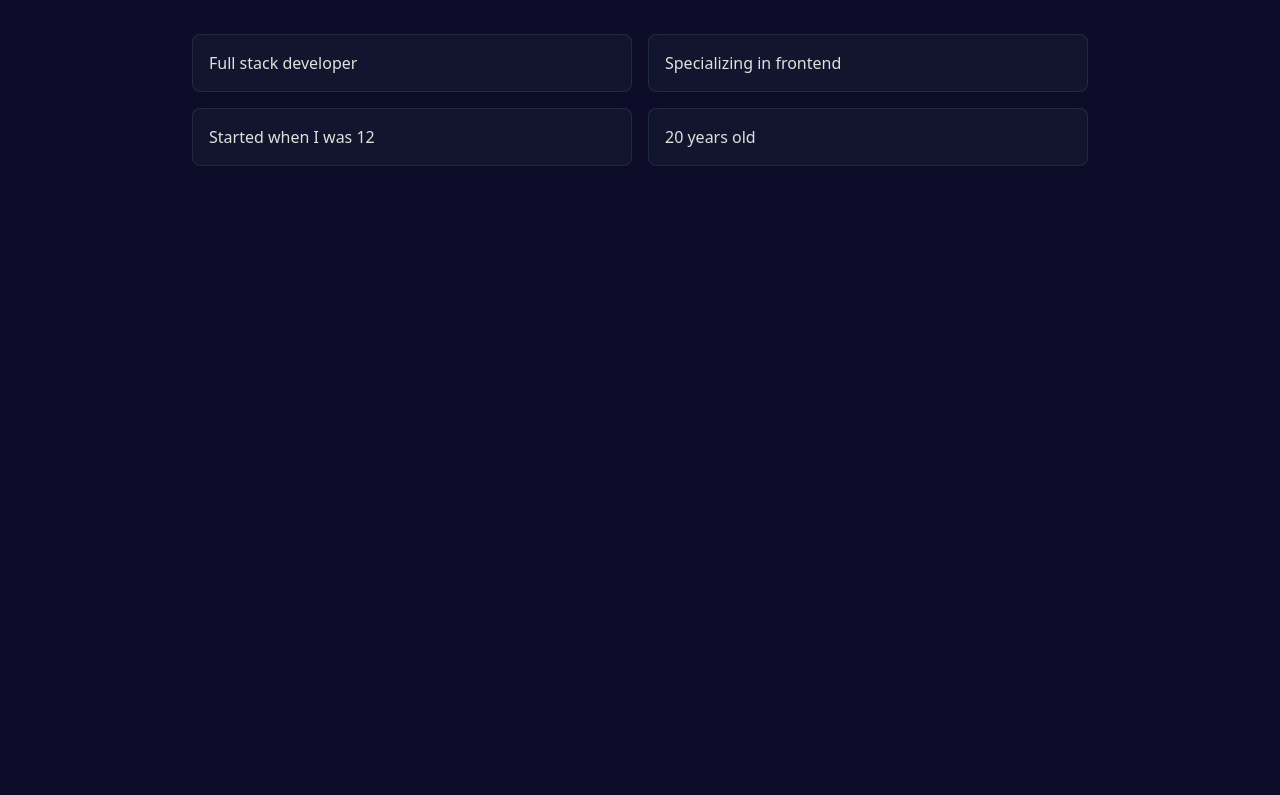
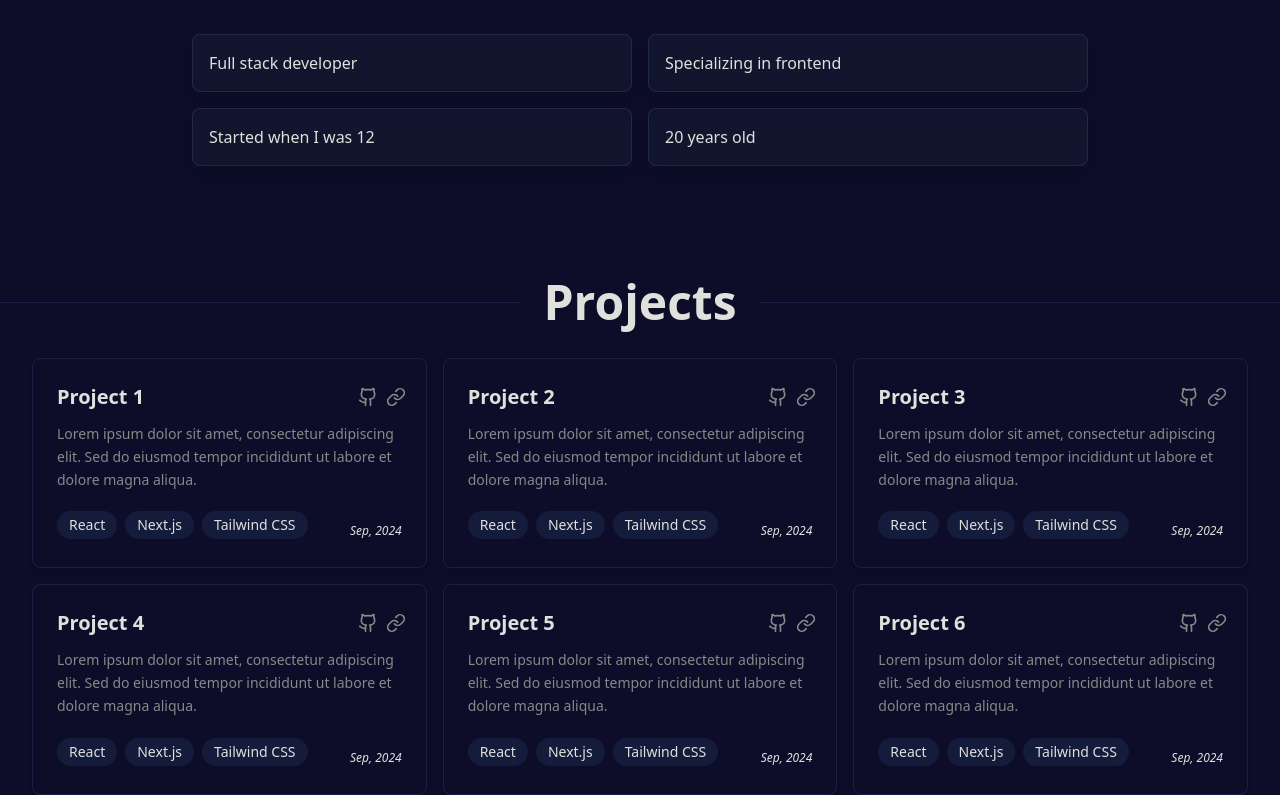
Before and after one commit to Berget1411/another-new-portfolio, a Next.js app: page / in a window 1280 px wide. Shown: the part 1145-1940 px from the top of the page. Before the commit the page ends 1600 px from the top, so only its background shows below. Built offline with nearby package versions, Linux system fonts and the light colour scheme.

Commit message:
feat: add projects section

```diff
--- a/app/globals.css
+++ b/app/globals.css
@@ -17,6 +17,22 @@
   --background: #ffffff;
   --foreground: #171717;
   --color-primary: oklch(0.623 0.214 259.815);
+}
+
+/* Add Tailwind theme configuration */
+@tailwind base;
+@tailwind components;
+@tailwind utilities;
+
+@layer base {
+  :root {
+    --background-primary: 240 77% 11%;
+    --background-secondary: 231 48% 16%;
+    --background-tertiary: 232 43% 19%;
+    --background-quaternary: 232 40% 21%;
+    --text-primary: 54 7% 84%;
+    --text-secondary: 0 0% 53%;
+  }
 }
 
 body {
--- a/components/about/about.tsx
+++ b/components/about/about.tsx
@@ -98,7 +98,7 @@ export function About() {
   return (
     <section
       id='about'
-      className='relative w-full min-h-screen bg-background py-12 md:py-20'
+      className='relative w-full  bg-background py-12 md:py-20'
     >
       <div className='container mx-auto px-4 md:px-8'>
         <motion.div
--- a/components/home-page.tsx
+++ b/components/home-page.tsx
@@ -1,11 +1,12 @@
 import { Hero } from "./hero";
 import { About } from "./about";
-
+import { Projects } from "./projects";
 export function HomePage() {
   return (
     <main>
       <Hero />
       <About />
+      <Projects />
     </main>
   );
 }
--- /dev/null
+++ b/components/projects/index.ts
@@ -0,0 +1 @@
+export { Projects } from "./projects";
--- /dev/null
+++ b/components/projects/project-card.tsx
@@ -0,0 +1,62 @@
+"use client";
+import { type Project } from "./projects";
+import { Badge } from "../ui/badge";
+import { Icon } from "../ui/icon";
+import { Github, Link } from "lucide-react";
+import { scrollToSection } from "@/utils/scroll-to-section";
+
+export function ProjectCard({ project }: { project: Project }) {
+  return (
+    <div
+      className='group rounded-lg p-6 transition-all duration-300 shadow-md border border-background-tertiary hover:border-background-tertiary/80 hover:shadow-lg cursor-pointer '
+      onClick={() => scrollToSection(project.title)}
+    >
+      <div className='flex justify-between items-start mb-3'>
+        <h3 className='text-xl font-bold text-text-primary group-hover:text-primary/90 transition-colors'>
+          {project.title}
+        </h3>
+        <div className='flex gap-3 mt-1'>
+          {project.github && (
+            <a
+              href={project.github}
+              target='_blank'
+              rel='noopener noreferrer'
+              className='text-text-secondary hover:text-primary transition-colors'
+            >
+              <Icon icon={<Github className='w-5 h-5' />} tooltip='GitHub' />
+            </a>
+          )}
+          {project.link && (
+            <a
+              href={project.link}
+              target='_blank'
+              rel='noopener noreferrer'
+              className='text-text-secondary hover:text-primary transition-colors'
+            >
+              <Icon icon={<Link className='w-5 h-5' />} tooltip='Live Demo' />
+            </a>
+          )}
+        </div>
+      </div>
+      <p className='text-sm text-text-secondary mb-5 leading-relaxed'>
+        {project.description}
+      </p>
+      <div className='flex flex-wrap justify-between items-center'>
+        <div className='flex flex-wrap gap-2 mb-1'>
+          {project.techStack.map((tech) => (
+            <Badge
+              key={tech}
+              size='md'
+              className='bg-background-tertiary/50 text-text-secondary hover:bg-background-tertiary'
+            >
+              {tech}
+            </Badge>
+          ))}
+        </div>
+        <span className='text-xs text-text-tertiary italic mt-2'>
+          {project.date}
+        </span>
+      </div>
+    </div>
+  );
+}
--- /dev/null
+++ b/components/projects/projects.tsx
@@ -0,0 +1,78 @@
+import { Separator } from "../ui/separator";
+import { ProjectCard } from "./project-card";
+
+const projects = [
+  {
+    title: "Project 1",
+    description:
+      "Lorem ipsum dolor sit amet, consectetur adipiscing elit. Sed do eiusmod tempor incididunt ut labore et dolore magna aliqua.",
+    date: "Sep, 2024",
+    techStack: ["React", "Next.js", "Tailwind CSS"],
+    github: "https://github.com/project1",
+    link: "https://project1.com",
+  },
+  {
+    title: "Project 2",
+    description:
+      "Lorem ipsum dolor sit amet, consectetur adipiscing elit. Sed do eiusmod tempor incididunt ut labore et dolore magna aliqua.",
+    date: "Sep, 2024",
+    techStack: ["React", "Next.js", "Tailwind CSS"],
+    github: "https://github.com/project2",
+    link: "https://project2.com",
+  },
+  {
+    title: "Project 3",
+    description:
+      "Lorem ipsum dolor sit amet, consectetur adipiscing elit. Sed do eiusmod tempor incididunt ut labore et dolore magna aliqua.",
+    date: "Sep, 2024",
+    techStack: ["React", "Next.js", "Tailwind CSS"],
+    github: "https://github.com/project3",
+    link: "https://project3.com",
+  },
+  {
+    title: "Project 4",
+    description:
+      "Lorem ipsum dolor sit amet, consectetur adipiscing elit. Sed do eiusmod tempor incididunt ut labore et dolore magna aliqua.",
+    date: "Sep, 2024",
+    techStack: ["React", "Next.js", "Tailwind CSS"],
+    github: "https://github.com/project4",
+    link: "https://project4.com",
+  },
+  {
+    title: "Project 5",
+    description:
+      "Lorem ipsum dolor sit amet, consectetur adipiscing elit. Sed do eiusmod tempor incididunt ut labore et dolore magna aliqua.",
+    date: "Sep, 2024",
+    techStack: ["React", "Next.js", "Tailwind CSS"],
+    github: "https://github.com/project5",
+    link: "https://project5.com",
+  },
+  {
+    title: "Project 6",
+    description:
+      "Lorem ipsum dolor sit amet, consectetur adipiscing elit. Sed do eiusmod tempor incididunt ut labore et dolore magna aliqua.",
+    date: "Sep, 2024",
+    techStack: ["React", "Next.js", "Tailwind CSS"],
+    github: "https://github.com/project6",
+    link: "https://project6.com",
+  },
+];
+
+export type Project = (typeof projects)[number];
+
+export function Projects() {
+  return (
+    <div>
+      <Separator>
+        <h2 className='text-2xl md:text-5xl font-bold mb-0 text-center'>
+          Projects
+        </h2>
+      </Separator>
+      <div className='container mx-auto px-4 md:px-8 grid grid-cols-1 md:grid-cols-2 lg:grid-cols-3 gap-4'>
+        {projects.map((project) => (
+          <ProjectCard key={project.title} project={project} />
+        ))}
+      </div>
+    </div>
+  );
+}
--- /dev/null
+++ b/components/ui/badge.tsx
@@ -0,0 +1,31 @@
+import { cn } from "@/lib/utils";
+export function Badge({
+  children,
+  className,
+  variant = "default",
+  size = "md",
+}: {
+  children: React.ReactNode;
+  className?: string;
+  variant?: "default" | "secondary" | "outline";
+  size?: "sm" | "md" | "lg";
+}) {
+  return (
+    <div
+      className={cn(
+        "rounded-full px-2 py-1 text-xs hover:opacity-80 transition-opacity duration-300 cursor-pointer",
+        size === "sm" && "px-2 py-1 text-xs",
+        size === "md" && "px-3 py-1 text-sm",
+        size === "lg" && "px-4 py-2 text-base",
+        className,
+        variant === "default"
+          ? "bg-background-secondary text-text-primary"
+          : variant === "secondary"
+          ? "bg-background-secondary text-text-primary"
+          : "border border-background-tertiary text-text-primary"
+      )}
+    >
+      {children}
+    </div>
+  );
+}
--- /dev/null
+++ b/components/ui/icon.tsx
@@ -0,0 +1,27 @@
+"use client";
+import { cn } from "@/lib/utils";
+import { ToolTip } from "./tool-tip";
+import { useState } from "react";
+
+export function Icon({
+  icon,
+  className,
+  tooltip,
+}: {
+  icon: React.ReactNode;
+  className?: string;
+  tooltip?: string;
+}) {
+  const [showTooltip, setShowTooltip] = useState(false);
+
+  return (
+    <div
+      className={cn("w-4 h-4 relative", className)}
+      onMouseEnter={() => setShowTooltip(true)}
+      onMouseLeave={() => setShowTooltip(false)}
+    >
+      {icon}
+      {tooltip && showTooltip && <ToolTip>{tooltip}</ToolTip>}
+    </div>
+  );
+}
--- /dev/null
+++ b/components/ui/separator.tsx
@@ -0,0 +1,18 @@
+export function Separator({ children }: { children?: React.ReactNode }) {
+  return (
+    <div className='relative w-full flex items-center justify-center my-8 m'>
+      {children ? (
+        <>
+          <div className='absolute inset-0 flex items-center'>
+            <div className='w-full h-px bg-background-tertiary'></div>
+          </div>
+          <div className='relative z-10 px-6 bg-background-primary text-center'>
+            {children}
+          </div>
+        </>
+      ) : (
+        <div className='w-full h-px bg-background-tertiary/50'></div>
+      )}
+    </div>
+  );
+}
--- /dev/null
+++ b/components/ui/tool-tip.tsx
@@ -0,0 +1,26 @@
+"use client";
+import { cn } from "@/lib/utils";
+import { motion } from "framer-motion";
+
+export function ToolTip({
+  children,
+  className,
+}: {
+  children: React.ReactNode;
+  className?: string;
+}) {
+  return (
+    <motion.div
+      initial={{ opacity: 0, y: 10 }}
+      animate={{ opacity: 1, y: 0 }}
+      exit={{ opacity: 0, y: 10 }}
+      transition={{ duration: 0.3 }}
+      className={cn(
+        "absolute z-50 -top-9 left-1/2 transform -translate-x-1/2 bg-background-secondary text-text-primary px-2.5 py-1.5 rounded-md shadow-md text-xs font-medium whitespace-nowrap",
+        className
+      )}
+    >
+      {children}
+    </motion.div>
+  );
+}
```
